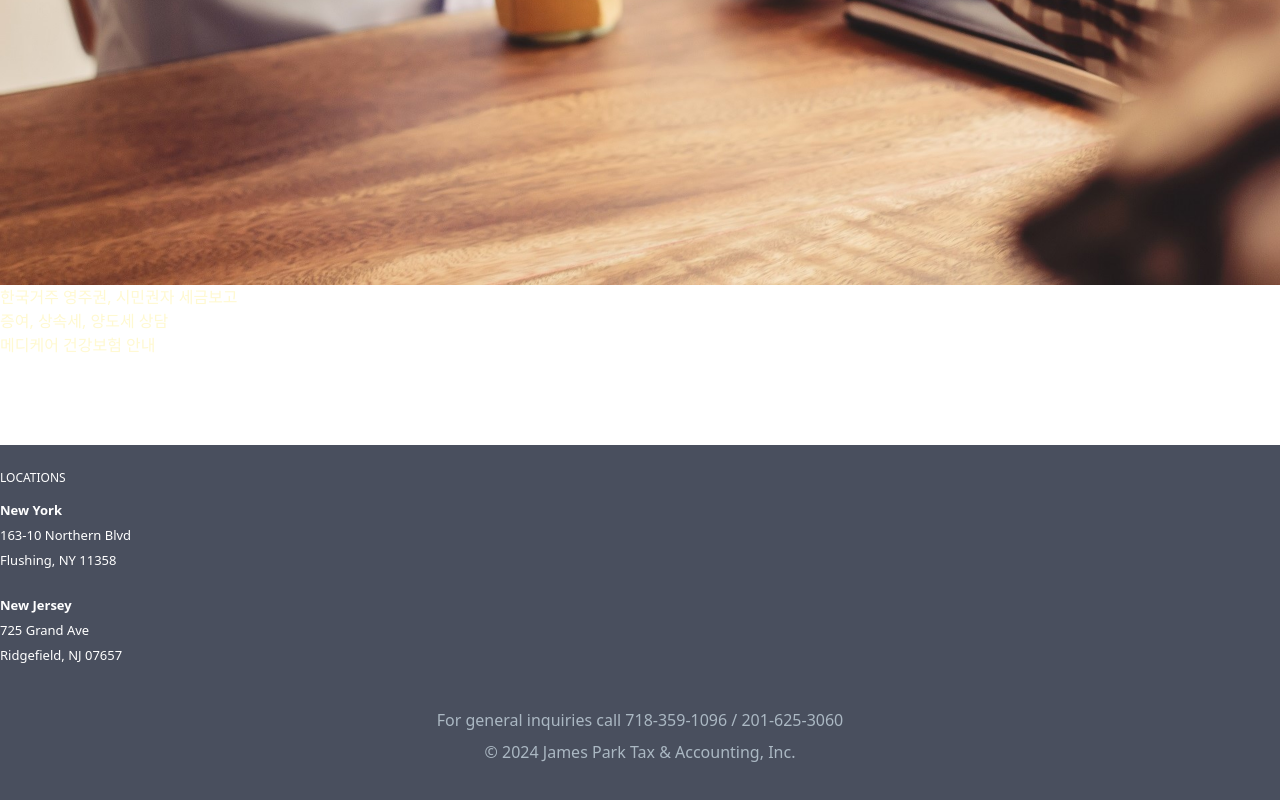
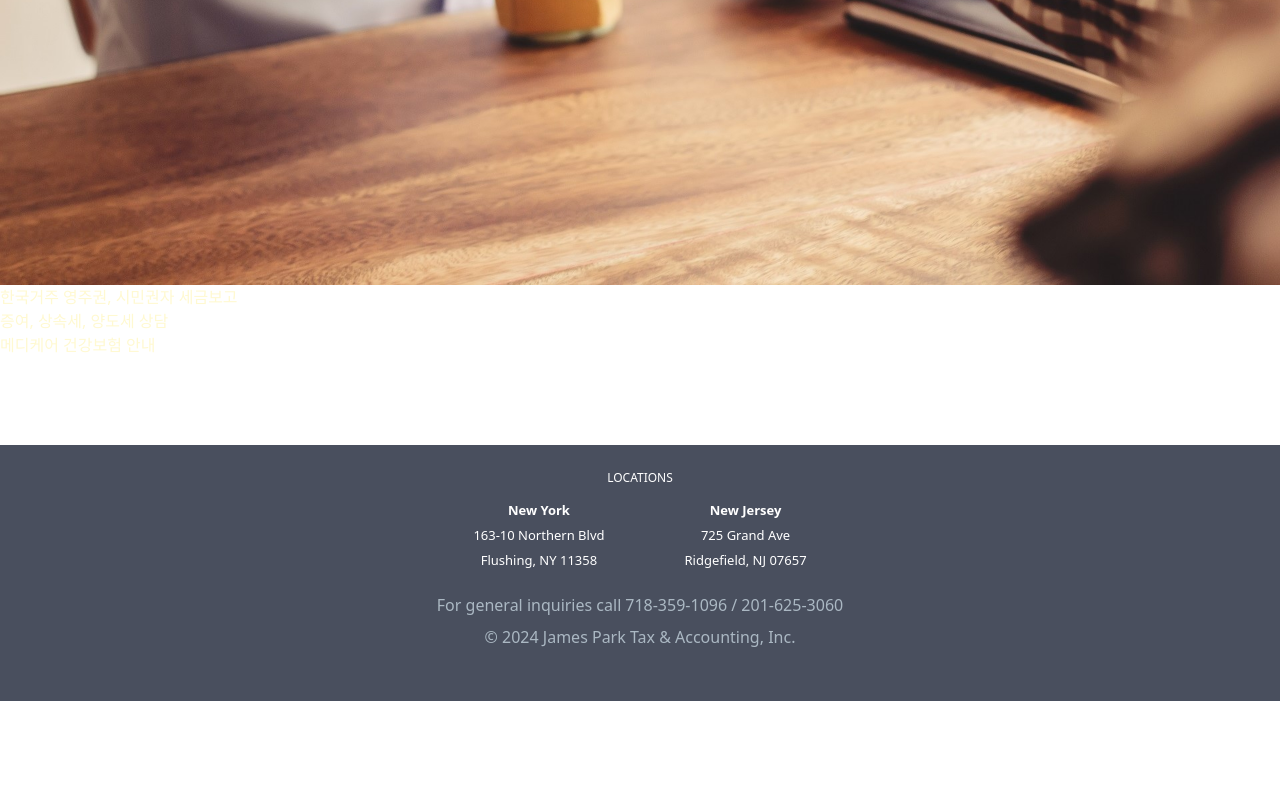
Before and after one commit to nooccarr/james-park-tax, a React (Vite) app: page / in a window 1280 px wide. Shown: the part 1513-2313 px from the top of the page. After the commit the page ends 2214 px from the top, so only its background shows below. Built offline with nearby package versions, Linux system fonts and the light colour scheme.

Commit message:
Restyle footer section with Tailwind

```diff
--- a/src/app/components/Footer.jsx
+++ b/src/app/components/Footer.jsx
@@ -5,16 +5,16 @@ import { useState, useEffect } from 'react';
 import '../styles/footer.css';
 
 const Footer = () => {
-  const [isMobile, setisMobile] = useState(false);
+  // const [isMobile, setisMobile] = useState(false);
 
-  useEffect(() => {
-    window.innerWidth <= 767 ? setisMobile(true) : setisMobile(false);
-    const onWindowResize = () => {
-      window.innerWidth <= 767 ? setisMobile(true) : setisMobile(false);
-    };
-    window.addEventListener('resize', onWindowResize);
-    return () => window.removeEventListener('resize', onWindowResize);
-  }, []);
+  // useEffect(() => {
+  //   window.innerWidth <= 767 ? setisMobile(true) : setisMobile(false);
+  //   const onWindowResize = () => {
+  //     window.innerWidth <= 767 ? setisMobile(true) : setisMobile(false);
+  //   };
+  //   window.addEventListener('resize', onWindowResize);
+  //   return () => window.removeEventListener('resize', onWindowResize);
+  // }, []);
 
   const today = new Date();
 
@@ -37,48 +37,26 @@ const Footer = () => {
   return (
     <footer>
       <div>
-        {isMobile ? (
         <>
-            <div className="pt-5 pb-2">
-              <div className="text-center">
+          <div className="text-center pt-5 pb-2">
             <div className="footer-location">LOCATIONS</div>
           </div>
-            </div>
-            <div>
+
+          <div className="flex flex-col md:flex-row justify-center md:gap-20">
             <div className="text-center">{newYorkOffice()}</div>
-            </div>
-            <div>
+
             <div className="text-center">{newJerseyOffice()}</div>
           </div>
         </>
-        ) : (
-          <>
-            <div className="pt-5 pb-2">
-              <div md={{ offset: 3, span: 3 }}>
-                <div className="footer-location">LOCATIONS</div>
-              </div>
-            </div>
-            <div className="mb-5">
-              <div md={{ offset: 3, span: 3 }}>{newYorkOffice()}</div>
-              <div md={{ span: 3 }}>{newJerseyOffice()}</div>
-            </div>
-          </>
-        )}
 
-        {isMobile ? (
-          <>
+        <div className="flex flex-wrap justify-center gap-1">
           <div className="pb-2 text-center copyright-text">
             For general inquiries call
           </div>
           <div className="pb-2 text-center copyright-text">
             718-359-1096 / 201-625-3060
           </div>
-          </>
-        ) : (
-          <div className="pb-2 text-center copyright-text">
-            For general inquiries call 718-359-1096 / 201-625-3060
         </div>
-        )}
 
         <div className="pb-5 text-center copyright-text">
           &copy; {today.getFullYear()} James Park Tax & Accounting, Inc.
--- a/src/app/output.css
+++ b/src/app/output.css
@@ -732,6 +732,10 @@ video {
   justify-content: space-between;
 }
 
+.justify-around {
+  justify-content: space-around;
+}
+
 .gap-10 {
   gap: 2.5rem;
 }
@@ -742,6 +746,18 @@ video {
 
 .gap-4 {
   gap: 1rem;
+}
+
+.gap-2 {
+  gap: 0.5rem;
+}
+
+.gap-1 {
+  gap: 0.25rem;
+}
+
+.gap-20 {
+  gap: 5rem;
 }
 
 .gap-x-6 {
@@ -1082,6 +1098,10 @@ video {
     gap: 2.5rem;
   }
 
+  .md\:gap-20 {
+    gap: 5rem;
+  }
+
   .md\:px-10 {
     padding-left: 2.5rem;
     padding-right: 2.5rem;
```
Lines whose indentation alone changed are shown as unchanged.
